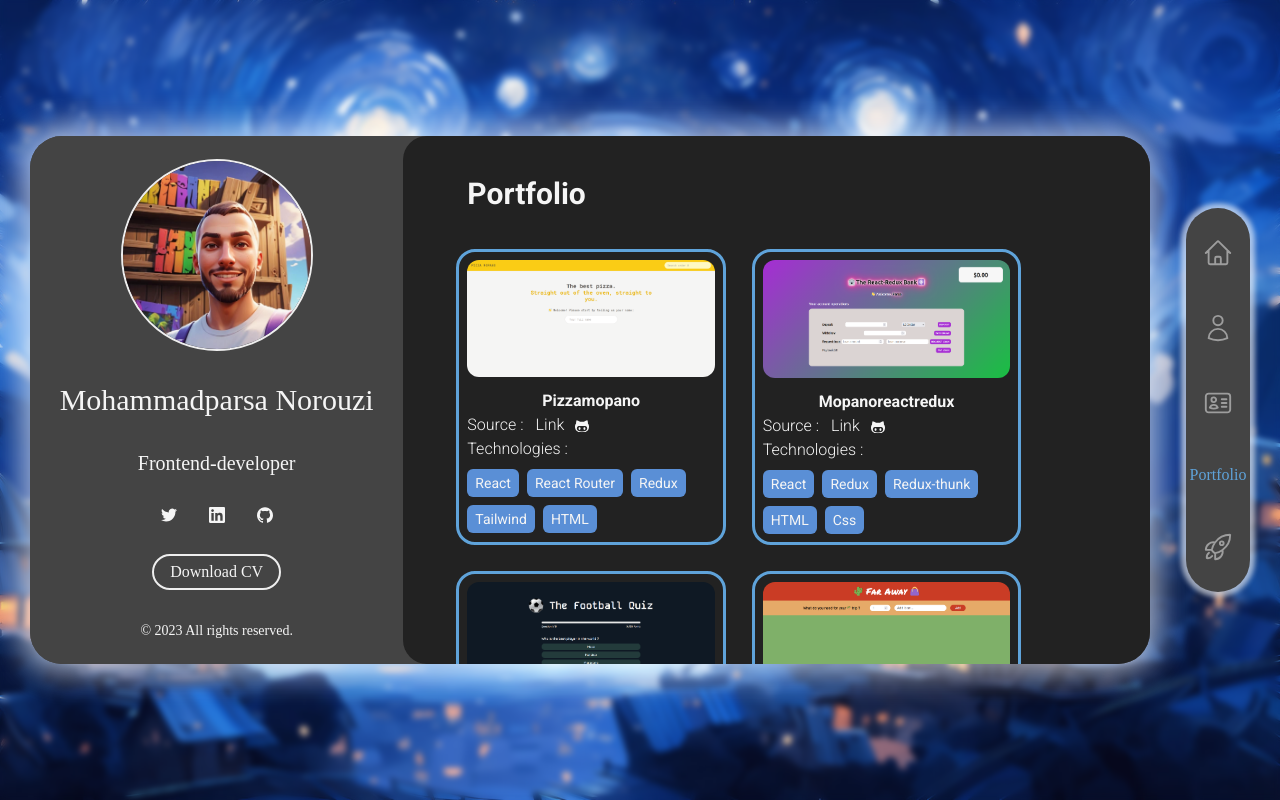
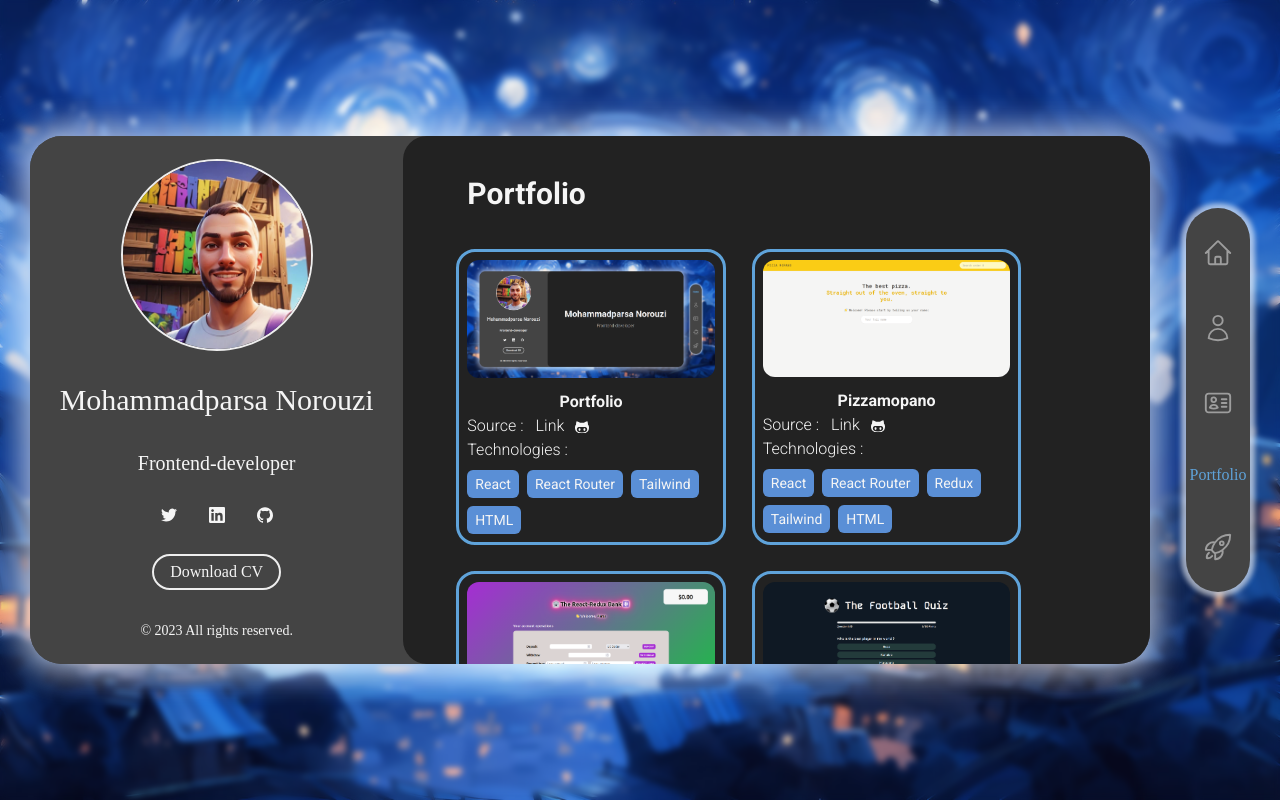
Before and after one commit to funnypar/Portfolio, a React (Vite) app: page /portfolio in a window 1280 px wide. Built offline with nearby package versions, Linux system fonts and the light colour scheme; a web font is replaced by a local one.

Commit message:
addedProtfolio

```diff
--- a/src/pages/Contact.jsx
+++ b/src/pages/Contact.jsx
@@ -1,7 +1,7 @@
 import { CiLocationOn, CiPhone, CiMail } from "react-icons/ci";
 const Contact = () => {
     return (
-        <div className="bg-rightSide rounded-l-3xl  text-header gap-6 px-16 py-10 font-roberto overflow-hidden phone:px-5 phone:py-10 phone:overflow-scroll">
+        <div className="bg-rightSide rounded-l-3xl  text-header gap-6 px-16 py-10 font-roberto overflow-hidden phone:py-10 phone:overflow-scroll">
             <h3 className="text-3xl font-bold">Contact</h3>
             <div className="grid grid-cols-contact gap-10 mt-10 phone:grid-rows-contact phone:grid-cols-none">
                 <div className="flex flex-col gap-3">
--- a/src/pages/Portfolio.jsx
+++ b/src/pages/Portfolio.jsx
@@ -5,6 +5,13 @@ const Portfolio = () => {
         <div className="bg-rightSide rounded-l-3xl  text-header gap-6 px-16 py-10 font-roberto overflow-scroll phone:px-12 phone:py-10">
             <h3 className="text-3xl font-bold">Portfolio</h3>
             <div className=" font-roberto font-light flex flex-wrap gap-12 mt-12 phone:flex-col phone:gap-14">
+                <PortfolioItem
+                    name="Portfolio"
+                    image="media/projects/10.png"
+                    project="https://mopano.net/"
+                    github="https://github.com/funnypar/Portfolio"
+                    techs={["React", "React Router", "Tailwind", "HTML"]}
+                />
                 <PortfolioItem
                     name="Pizzamopano"
                     image="media/projects/1.png"
```
Also changed, not shown: public/media/projects/10.png (added).
